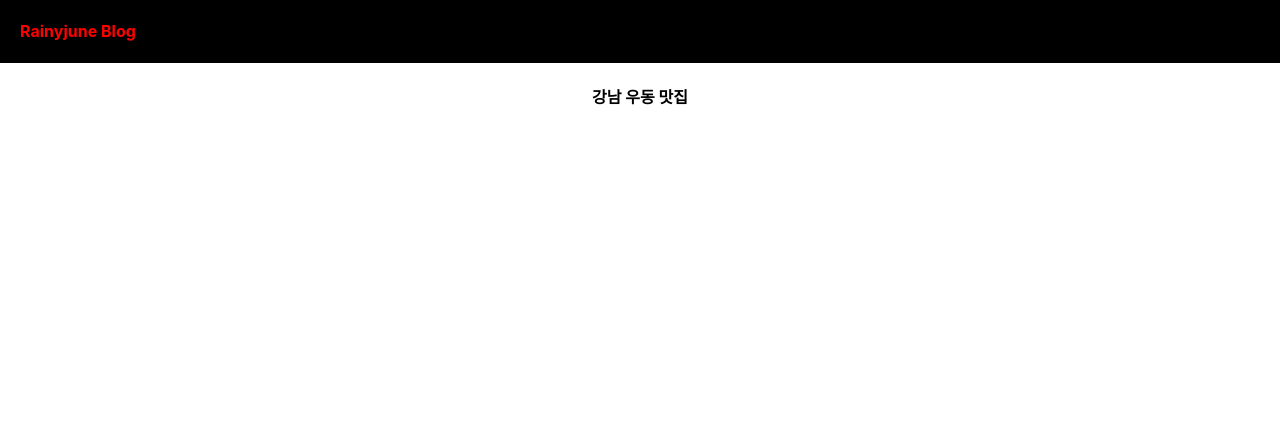
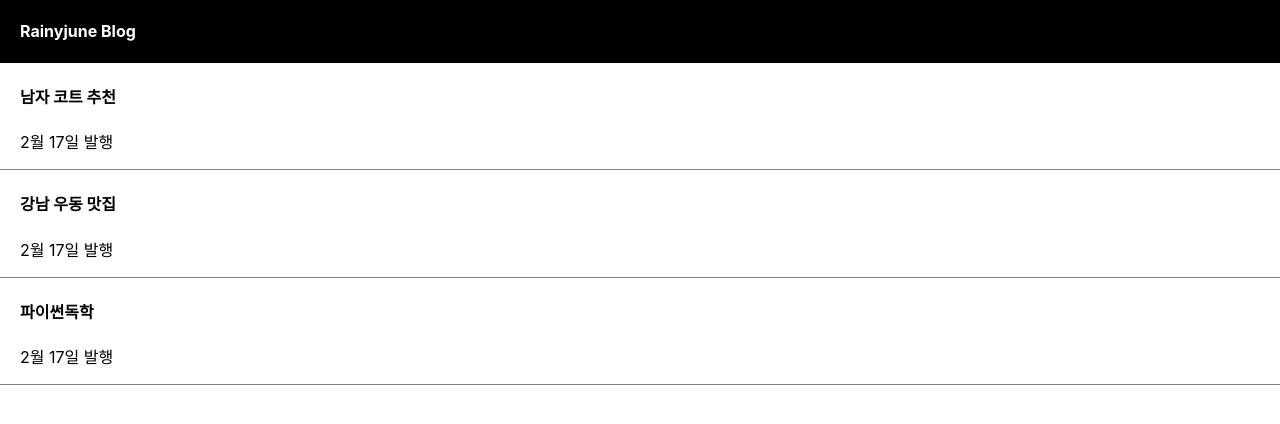
Before and after one commit to Rainyjune-Kr/ReactStudy, a React (Create React App) app in the folder blog/: page / in a window 1280 px wide. Shown: the top 424 px of the page. Built offline with nearby package versions, Linux system fonts and the light colour scheme.

Commit message:
state 실습.
state 사용
import { useState };
let [stateName, setStateFunction] = useState('content');

```diff
--- a/blog/src/App.css
+++ b/blog/src/App.css
@@ -44,3 +44,13 @@
   color: white;
   padding-left: 20px;
 }
+
+div {
+  box-sizing: border-box;
+}
+
+.list {
+  padding-left: 20px;
+  text-align: left;
+  border-bottom: 1px solid grey;
+}
--- a/blog/src/App.js
+++ b/blog/src/App.js
@@ -1,15 +1,29 @@
 import logo from './logo.svg';
 import './App.css';
+import { useState } from 'react';
 
 function App() {
-  let post = "강남 우동 맛집";
-  // document.querySelector("h4").innerHTML = post; => <h4>{post}</h4> => data binding.
+  let [articleTitle, setArticleTitle] = useState(['남자 코트 추천',
+                                                  '강남 우동 맛집',
+                                                  '파이썬독학']);
+
   return (
     <div className="App">
       <div className="black-nav">
-        <h4 style={ { color : 'red', fontSize : '16px'}}>Rainyjune Blog</h4>
+        <h4>Rainyjune Blog</h4>
       </div>
-      <h4>{ post }</h4>
+      <div className="list">
+        <h4>{ articleTitle[0] }</h4>
+        <p>2월 17일 발행</p>
+      </div>
+      <div className="list">
+        <h4>{ articleTitle[1] }</h4>
+        <p>2월 17일 발행</p>
+      </div>
+      <div className="list">
+        <h4>{ articleTitle[2] }</h4>
+        <p>2월 17일 발행</p>
+      </div>
     </div>
   );
 }
```
